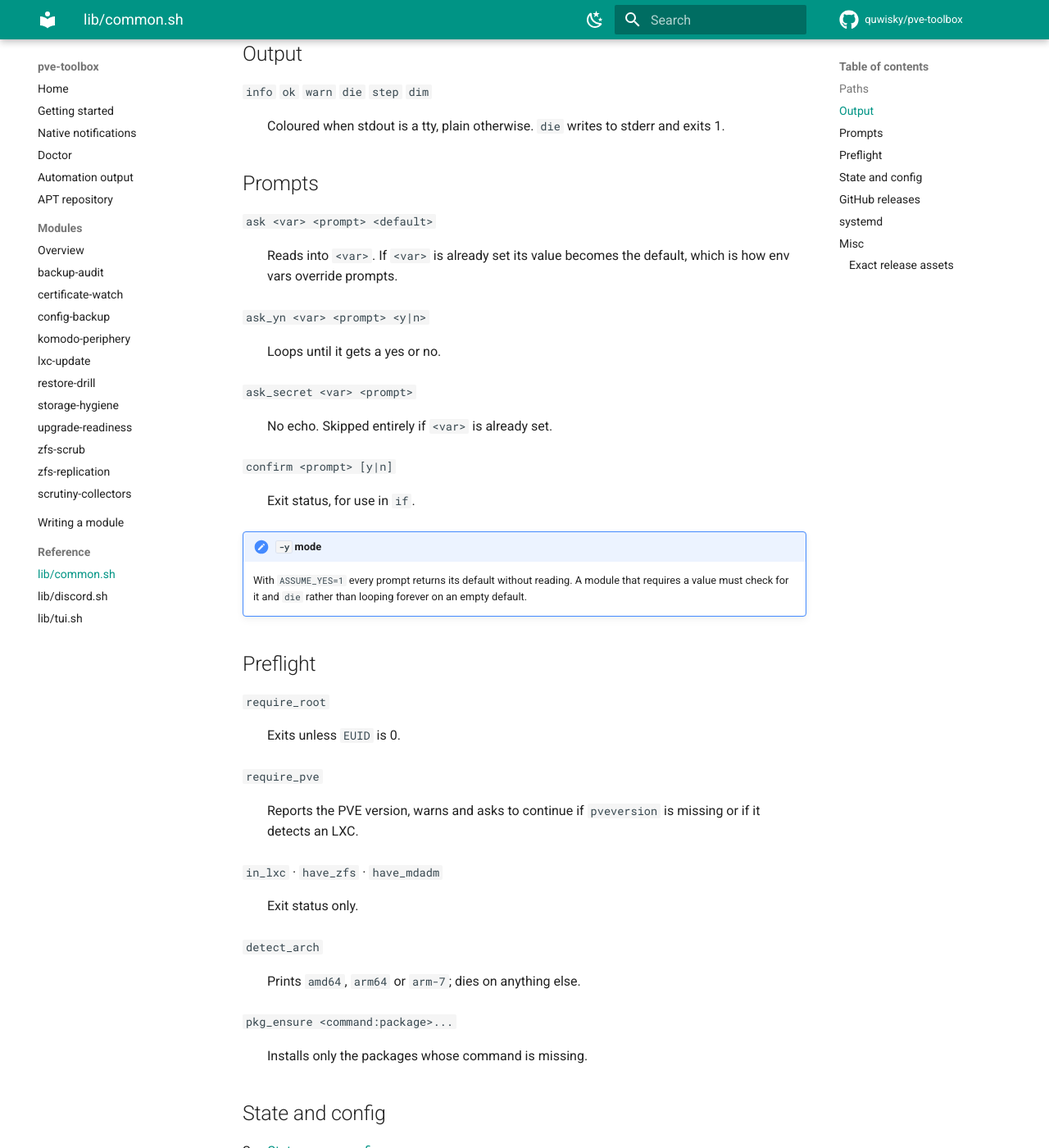
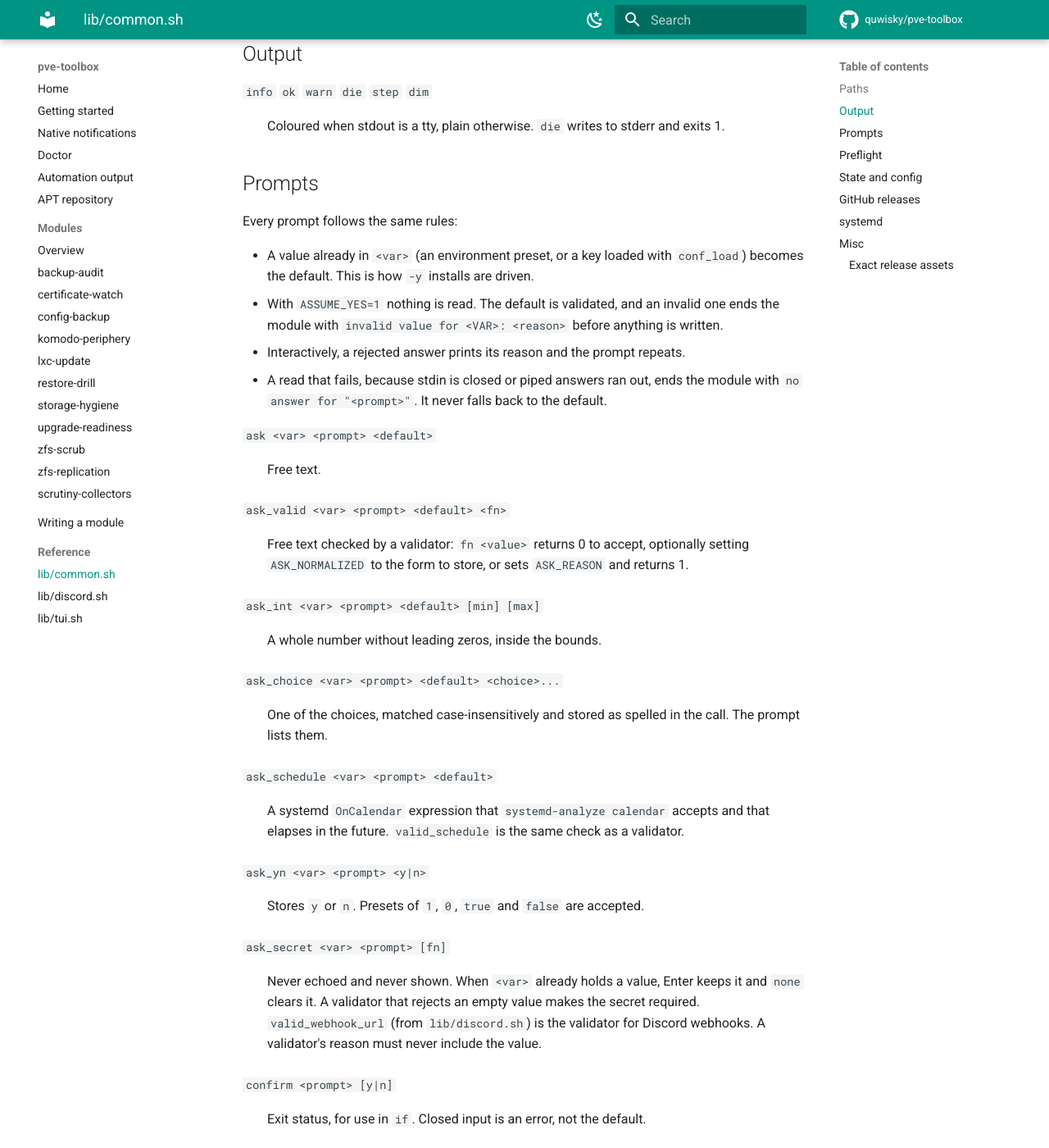
Before and after one commit to quwisky/pve-toolbox, an MkDocs documentation site: the page built from docs/reference/common.md, in a window 1280 px wide and 1400 px high, scrolled down 854 px. Shown: the whole window at 82% size. Built offline with MkDocs 1.6.1 and Material for MkDocs 9.7.7, drawn with Linux system fonts in a browser that asks for light colours; comment, search, counter and statistics services are not loaded; some of the changed text lies outside the part shown.

Commit message:
docs(input): document validated prompts and EOF policy
Co-Authored-By: Claude Opus 5.5 <noreply@anthropic.com>
Claude-Session: https://claude.ai/code/session_011KxtBtqL421fz5g4qHjyYD

```diff
--- a/docs/reference/common.md
+++ b/docs/reference/common.md
@@ -33,24 +33,56 @@ package tests.
 
 ## Prompts
 
+Every prompt follows the same rules:
+
+- A value already in `<var>` (an environment preset, or a key loaded with
+  `conf_load`) becomes the default. This is how `-y` installs are driven.
+- With `ASSUME_YES=1` nothing is read. The default is validated, and an
+  invalid one ends the module with `invalid value for <VAR>: <reason>` before
+  anything is written.
+- Interactively, a rejected answer prints its reason and the prompt repeats.
+- A read that fails, because stdin is closed or piped answers ran out, ends
+  the module with `no answer for "<prompt>"`. It never falls back to the
+  default.
+
 `ask <var> <prompt> <default>`
-: Reads into `<var>`. If `<var>` is already set its value becomes the default,
-  which is how env vars override prompts.
+: Free text.
+
+`ask_valid <var> <prompt> <default> <fn>`
+: Free text checked by a validator: `fn <value>` returns 0 to accept,
+  optionally setting `ASK_NORMALIZED` to the form to store, or sets
+  `ASK_REASON` and returns 1.
+
+`ask_int <var> <prompt> <default> [min] [max]`
+: A whole number without leading zeros, inside the bounds.
+
+`ask_choice <var> <prompt> <default> <choice>...`
+: One of the choices, matched case-insensitively and stored as spelled in the
+  call. The prompt lists them.
+
+`ask_schedule <var> <prompt> <default>`
+: A systemd `OnCalendar` expression that `systemd-analyze calendar` accepts
+  and that elapses in the future. `valid_schedule` is the same check as a
+  validator.
 
 `ask_yn <var> <prompt> <y|n>`
-: Loops until it gets a yes or no.
+: Stores `y` or `n`. Presets of `1`, `0`, `true` and `false` are accepted.
 
-`ask_secret <var> <prompt>`
-: No echo. Skipped entirely if `<var>` is already set.
+`ask_secret <var> <prompt> [fn]`
+: Never echoed and never shown. When `<var>` already holds a value, Enter
+  keeps it and `none` clears it. A validator that rejects an empty value makes
+  the secret required. `valid_webhook_url` (from `lib/discord.sh`) is the
+  validator for Discord webhooks. A validator's reason must never include the
+  value.
 
 `confirm <prompt> [y|n]`
-: Exit status, for use in `if`.
+: Exit status, for use in `if`. Closed input is an error, not the default.
 
-!!! note "`-y` mode"
+!!! warning "Ask before you write"
 
-    With `ASSUME_YES=1` every prompt returns its default without reading. A
-    module that requires a value must check for it and `die` rather than
-    looping forever on an empty default.
+    Prompt failures end the module through `die`. Ask every question before
+    the first `conf_set`, `state_set` or file write, so a failed or
+    interrupted prompt leaves nothing half-configured.
 
 ## Preflight
 
```
Also changed, not shown: docs/getting-started.md (+5 -0 lines), docs/writing-a-module.md (+6 -1 lines), 1 other file.
